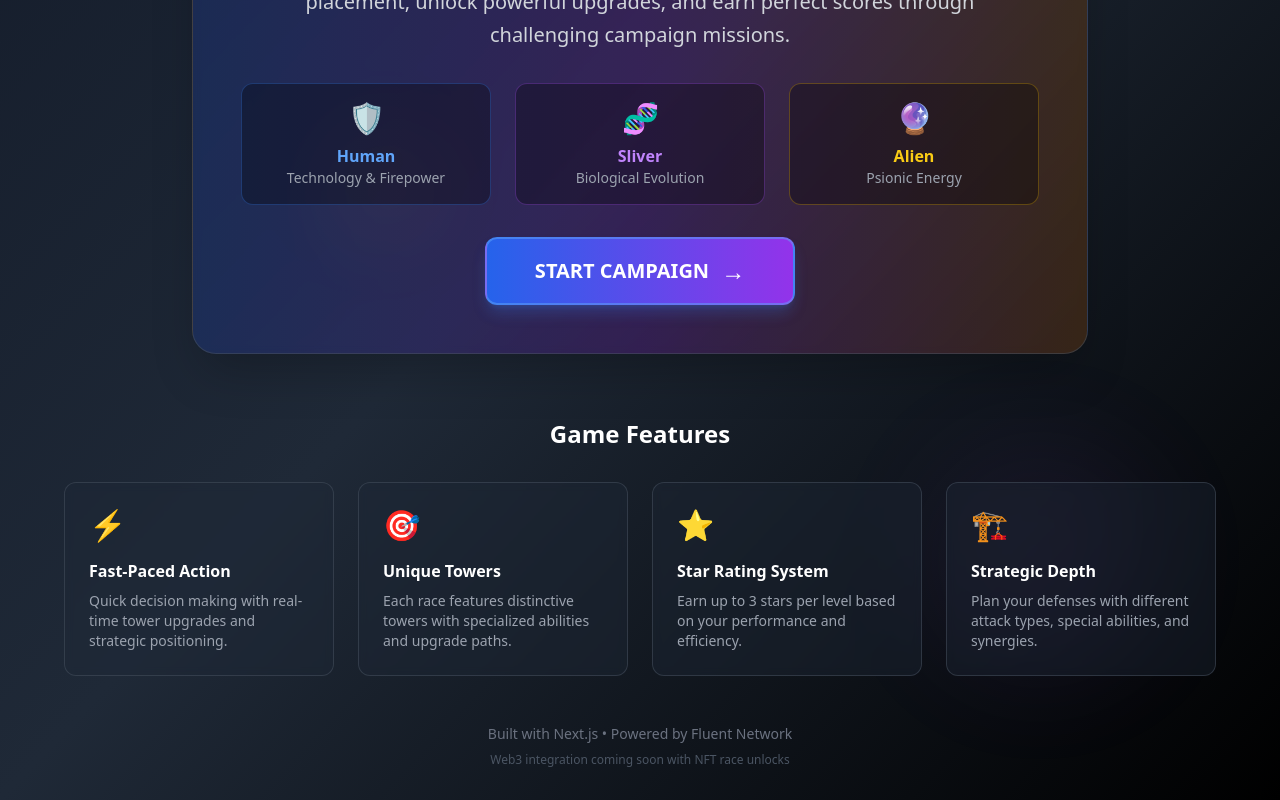
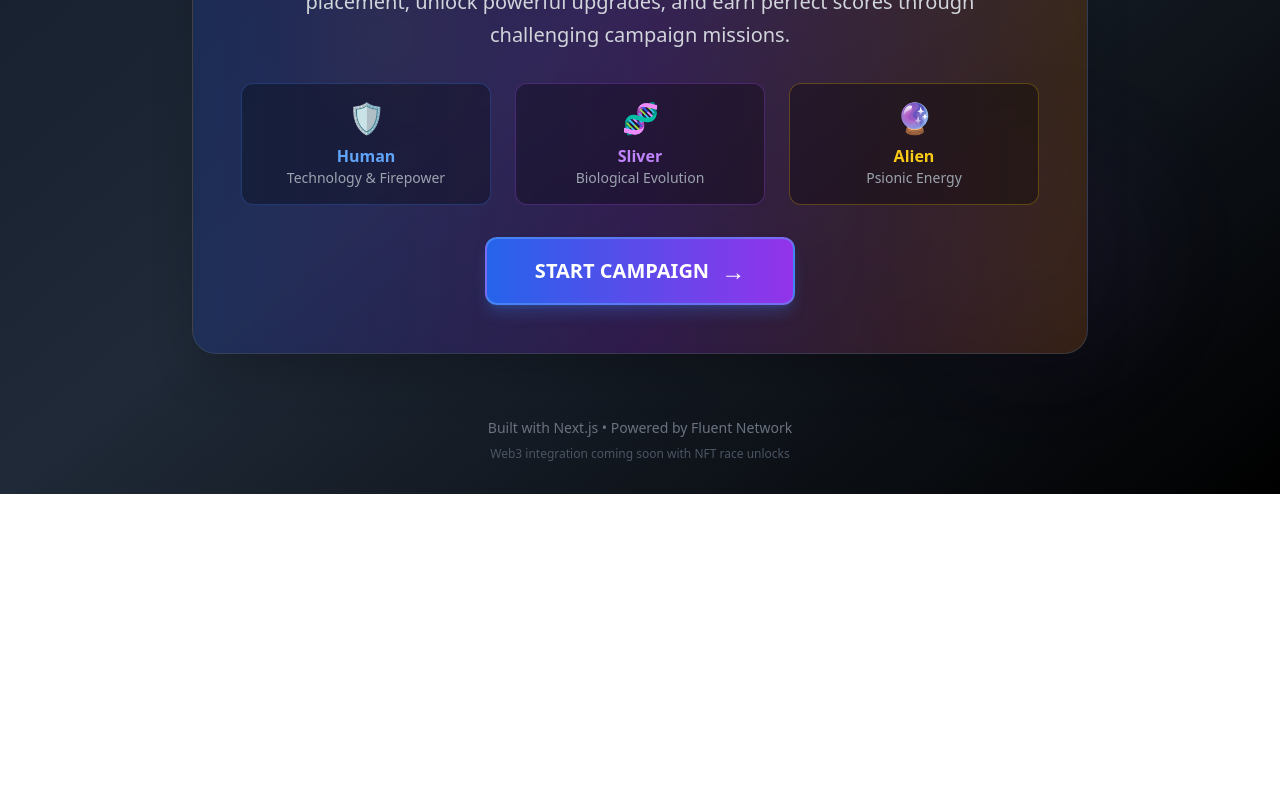
Before and after one commit to Aliencryptodev/StarFluent, a Next.js app: page / in a window 1280 px wide. Shown: the part 558-1358 px from the top of the page. After the commit the page ends 1052 px from the top, so only its background shows below. Built offline with nearby package versions, Linux system fonts and the light colour scheme.

Commit message:
Update page.tsx

```diff
--- a/app/page.tsx
+++ b/app/page.tsx
@@ -3,27 +3,21 @@ import Link from 'next/link';
 export default function HomePage() {
   return (
     <main className="min-h-screen bg-gradient-to-br from-gray-900 via-gray-800 to-black relative overflow-hidden">
-      {/* Efectos de fondo */}
       <div className="absolute inset-0 opacity-20">
         <div className="absolute top-20 left-20 w-40 h-40 bg-blue-500 rounded-full blur-3xl opacity-30 animate-pulse"></div>
-        <div className="absolute bottom-32 right-32 w-56 h-56 bg-purple-500 rounded-full blur-3xl opacity-20 animate-pulse" style={{ animationDelay: '1s' }}></div>
-        <div className="absolute top-1/2 left-1/4 w-32 h-32 bg-yellow-500 rounded-full blur-2xl opacity-25 animate-pulse" style={{ animationDelay: '2s' }}></div>
+        <div className="absolute bottom-32 right-32 w-56 h-56 bg-purple-500 rounded-full blur-3xl opacity-20 animate-pulse"></div>
+        <div className="absolute top-1/2 left-1/4 w-32 h-32 bg-yellow-500 rounded-full blur-2xl opacity-25 animate-pulse"></div>
       </div>
 
-      {/* Grid pattern overlay */}
-      <div
-        className="absolute inset-0 opacity-5"
-        style={{
-          backgroundImage: `
-            linear-gradient(rgba(255,255,255,0.1) 1px, transparent 1px),
-            linear-gradient(90deg, rgba(255,255,255,0.1) 1px, transparent 1px)
-          `,
-          backgroundSize: '60px 60px'
-        }}
-      ></div>
+      <div className="absolute inset-0 opacity-5" style={{
+        backgroundImage: `
+          linear-gradient(rgba(255,255,255,0.1) 1px, transparent 1px),
+          linear-gradient(90deg, rgba(255,255,255,0.1) 1px, transparent 1px)
+        `,
+        backgroundSize: '60px 60px'
+      }}></div>
 
       <div className="relative z-10 min-h-screen flex flex-col">
-        {/* Header */}
         <header className="pt-16 pb-8 text-center">
           <h1 className="text-6xl font-bold text-white tracking-wider mb-4 drop-shadow-2xl">
             STARCRAFT
@@ -39,10 +33,7 @@ export default function HomePage() {
           </p>
         </header>
 
-        {/* Main Content */}
         <div className="flex-1 flex flex-col justify-center px-8">
-
-          {/* Campaign Mode - Hero Section */}
           <section className="mb-16">
             <div className="max-w-4xl mx-auto">
               <div className="bg-gradient-to-r from-blue-900/40 via-purple-900/40 to-yellow-900/40
@@ -95,50 +86,8 @@ export default function HomePage() {
               </div>
             </div>
           </section>
-
-          {/* Game Features */}
-          <section className="mb-12">
-            <div className="max-w-6xl mx-auto">
-              <h4 className="text-2xl font-bold text-white text-center mb-8">Game Features</h4>
-
-              <div className="grid grid-cols-1 md:grid-cols-2 lg:grid-cols-4 gap-6">
-                <div className="bg-gray-800/40 rounded-xl p-6 border border-gray-600/50 backdrop-blur-sm">
-                  <div className="text-3xl mb-4 text-blue-400">⚡</div>
-                  <h5 className="font-semibold text-white mb-2">Fast-Paced Action</h5>
-                  <p className="text-sm text-gray-400">
-                    Quick decision making with real-time tower upgrades and strategic positioning.
-                  </p>
-                </div>
-
-                <div className="bg-gray-800/40 rounded-xl p-6 border border-gray-600/50 backdrop-blur-sm">
-                  <div className="text-3xl mb-4 text-purple-400">🎯</div>
-                  <h5 className="font-semibold text-white mb-2">Unique Towers</h5>
-                  <p className="text-sm text-gray-400">
-                    Each race features distinctive towers with specialized abilities and upgrade paths.
-                  </p>
-                </div>
-
-                <div className="bg-gray-800/40 rounded-xl p-6 border border-gray-600/50 backdrop-blur-sm">
-                  <div className="text-3xl mb-4 text-yellow-400">⭐</div>
-                  <h5 className="font-semibold text-white mb-2">Star Rating System</h5>
-                  <p className="text-sm text-gray-400">
-                    Earn up to 3 stars per level based on your performance and efficiency.
-                  </p>
-                </div>
-
-                <div className="bg-gray-800/40 rounded-xl p-6 border border-gray-600/50 backdrop-blur-sm">
-                  <div className="text-3xl mb-4 text-green-400">🏗️</div>
-                  <h5 className="font-semibold text-white mb-2">Strategic Depth</h5>
-                  <p className="text-sm text-gray-400">
-                    Plan your defenses with different attack types, special abilities, and synergies.
-                  </p>
-                </div>
-              </div>
-            </div>
-          </section>
         </div>
 
-        {/* Footer */}
         <footer className="pb-8 text-center">
           <p className="text-gray-500 text-sm">
             Built with Next.js • Powered by Fluent Network
```
